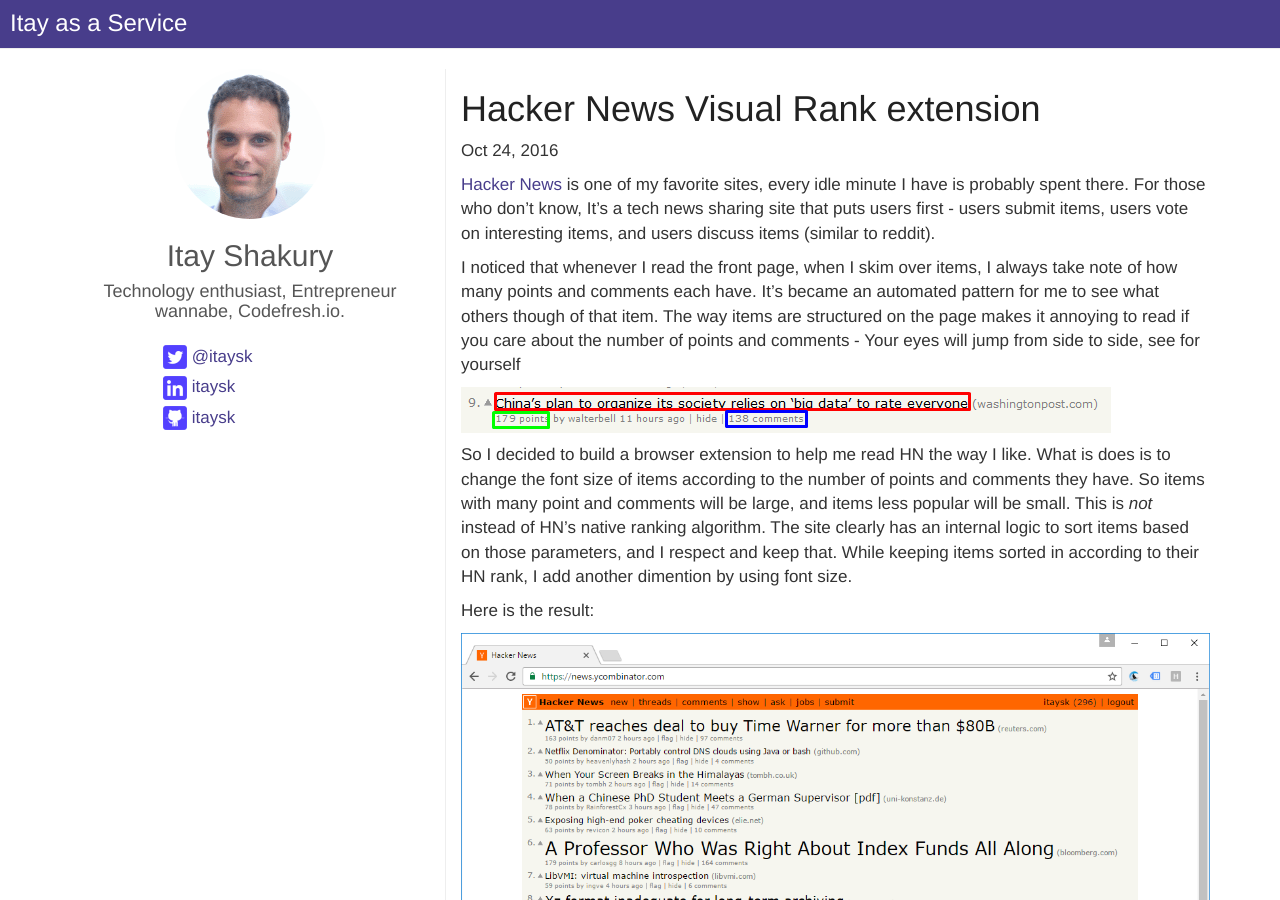
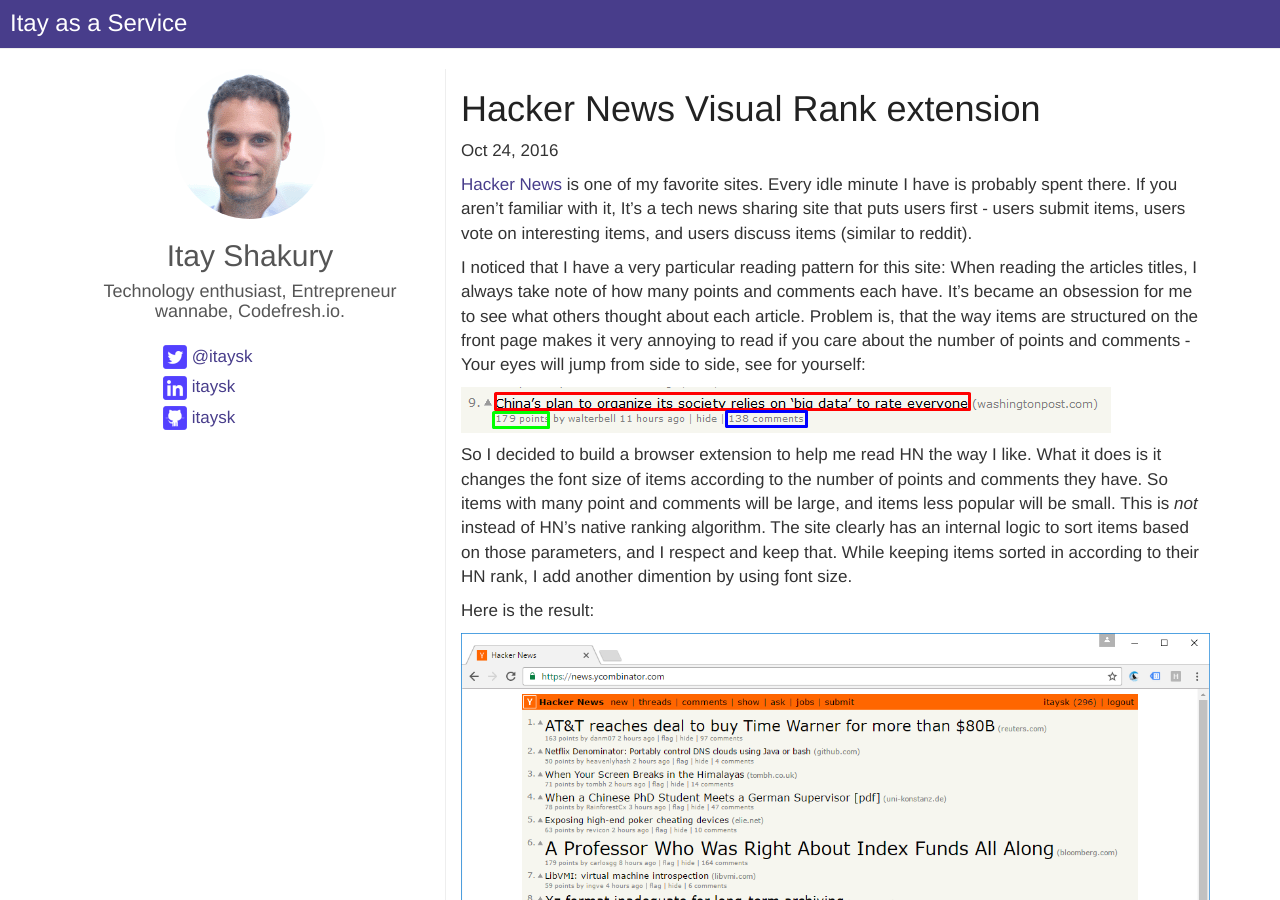
Before and after one commit to itaysk/itaysk.github.io, a Jekyll site: the page built from _posts/2016-10-24-hacker-news-visual-rank-extension.md, in a window 1280 px wide and 900 px high. Built offline with Jekyll 4.4.1, drawn with Linux system fonts in a browser that asks for light colours.

Commit message:
post: fix typos in HN extension

```diff
--- a/_posts/2016-10-24-hacker-news-visual-rank-extension.md
+++ b/_posts/2016-10-24-hacker-news-visual-rank-extension.md
@@ -5,14 +5,14 @@
 tags: [chrome, edge, firefox, github]
 ---
 
-[Hacker News](https://news.ycombinator.com) is one of my favorite sites, every idle minute I have is probably spent there. For those who don't know, It's a tech news sharing site that puts users first - users submit items, users vote on interesting items, and users discuss items (similar to reddit).
+[Hacker News](https://news.ycombinator.com) is one of my favorite sites. Every idle minute I have is probably spent there. If you aren't familiar with it, It's a tech news sharing site that puts users first - users submit items, users vote on interesting items, and users discuss items (similar to reddit).
 
-I noticed that whenever I read the front page, when I skim over items, I always take note of how many points and comments each have. It's became an automated pattern for me to see what others though of that item.
-The way items are structured on the page makes it annoying to read if you care about the number of points and comments - Your eyes will jump from side to side, see for yourself
+I noticed that I have a very particular reading pattern for this site: When reading the articles titles, I always take note of how many points and comments each have. It's became an obsession for me to see what others thought about each article.
+Problem is, that the way items are structured on the front page makes it very annoying to read if you care about the number of points and comments - Your eyes will jump from side to side, see for yourself:
 
 ![HN item](/images/2016-10-24-hacker-news-visual-rank-extension_1.png)
 
-So I decided to build a browser extension to help me read HN the way I like. What is does is to change the font size of items according to the number of points and comments they have. So items with many point and comments will be large, and items less popular will be small.
+So I decided to build a browser extension to help me read HN the way I like. What it does is it changes the font size of items according to the number of points and comments they have. So items with many point and comments will be large, and items less popular will be small.
 This is *not* instead of HN's native ranking algorithm. The site clearly has an internal logic to sort items based on those parameters, and I respect and keep that. While keeping items sorted in according to their HN rank, I add another dimention by using font size.
 
 Here is the result:
```
